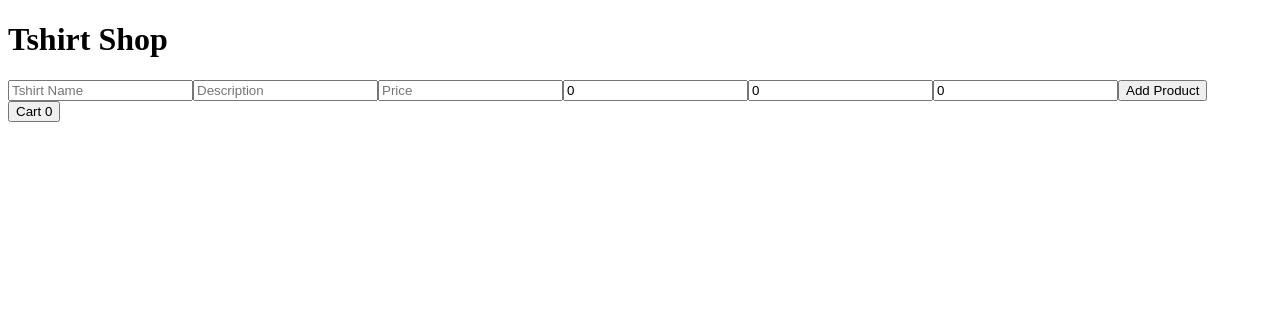
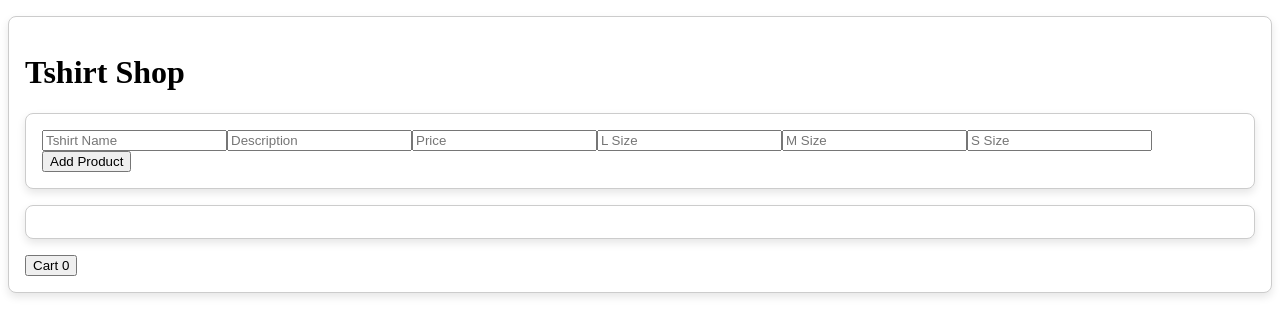
Before and after one commit to dhr7va/tshirt-website, a React (Create React App) app: page / in a window 1280 px wide. Shown: the top 336 px of the page. Built offline with nearby package versions, Linux system fonts and the light colour scheme; the HTML template or start-up script is replaced by a standard one.

Commit message:
added styling and improved the file chart

```diff
--- a/src/App.js
+++ b/src/App.js
@@ -1,6 +1,7 @@
 import React, { useState } from 'react';
-import AddProductsForm from './Components/AddProductsForm';
-import ProductList from './Components/ProductList';
+import AddProductsForm from './Components/Product/AddProductsForm';
+import ProductList from './Components/Product/ProductList';
+import Card from './Components/UI/Card';
 import './style.css';
 
 const App = ({ openModal, addToCart, cartLength }) => {
@@ -20,14 +21,20 @@ const App = ({ openModal, addToCart, cartLength }) => {
       setProducts(updatedProducts);
     }
   };
+
   return (
-    <div>
+    <Card className="app-wrapper">
       <h1>Tshirt Shop</h1>
-      <AddProductsForm addProduct={addProduct} />
-      <ProductList products={products} updateCart={updateCart} />
-      <button onClick={openModal}>Cart {cartLength}</button>
-
-    </div >
+      <Card>
+        <AddProductsForm addProduct={addProduct} />
+      </Card>
+      <Card>
+        <ProductList products={products} updateCart={updateCart} />
+      </Card>
+      <button className="cart-button" onClick={openModal}>
+        Cart {cartLength}
+      </button>
+    </Card>
   );
 };
 
--- /dev/null
+++ b/src/Components/Cart/Cart.js
@@ -0,0 +1,20 @@
+import React from "react";
+import CartItem from "./CartItem";
+
+const Cart = ({ cart, closeModal }) => {
+    return (
+        <div>
+            <h2>Cart Items</h2>
+            {cart.length === 0 ? (
+                <p>No items in the cart</p>
+            ) : (
+                cart.map((item, idx) => (
+                    <CartItem key={idx} item={item} />
+                ))
+            )}
+            <button onClick={closeModal}>Close</button>
+        </div>
+    );
+}
+
+export default Cart;
--- a/src/Components/AddProductsForm.js
+++ b/src/Components/Product/AddProductsForm.js
@@ -5,9 +5,9 @@ const AddProductForm = ({ addProduct }) => {
         name: '',
         description: '',
         price: '',
-        quantityL: 0,
-        quantityM: 0,
-        quantityS: 0
+        quantityL: '',
+        quantityM: '',
+        quantityS: ''
     });
 
     const handleInputChange = (e) => {
@@ -21,9 +21,9 @@ const AddProductForm = ({ addProduct }) => {
             name: '',
             description: '',
             price: '',
-            quantityL: 0,
-            quantityM: 0,
-            quantityS: 0
+            quantityL: '',
+            quantityM: '',
+            quantityS: ''
         });
     };
 
--- /dev/null
+++ b/src/Components/UI/Card.js
@@ -0,0 +1,8 @@
+import React from "react";
+import './Cart.css';
+
+const Cart = (props) => {
+    return <div className="card">{props.children}</div>
+}
+
+export default Cart;
--- /dev/null
+++ b/src/Components/UI/Cart.css
@@ -0,0 +1,8 @@
+.card {
+    border: 1px solid #ccc;
+    border-radius: 8px;
+    box-shadow: 0 4px 8px rgba(0, 0, 0, 0.1);
+    padding: 16px;
+    margin: 16px 0;
+    background-color: #fff;
+}
--- a/src/index.js
+++ b/src/index.js
@@ -3,7 +3,7 @@ import ReactDOM from 'react-dom';
 import App from './App';
 import Modal from './Components/Modal';
 
-function Main() {
+function Index() {
   const [isModalOpen, setIsModalOpen] = useState(false);
   const [cartItems, setCartItems] = useState([]);
 
@@ -12,7 +12,9 @@ function Main() {
 
   const addToCart = (item) => {
     setCartItems((prevItems) => {
-      const itemIndex = prevItems.findIndex((cartItem) => cartItem.name === item.name);
+      const itemIndex = prevItems.findIndex(
+        (cartItem) => cartItem.name === item.name && cartItem.size === item.size
+      );
 
       if (itemIndex > -1) {
         const updatedItems = [...prevItems];
@@ -24,26 +26,32 @@ function Main() {
     });
   };
 
+  const cartLength = cartItems.reduce((acc, item) => acc + item.quantity, 0);
+
   const calculateTotal = () => {
-    return cartItems.reduce((acc, item) => acc + item.price * item.quantity, 0);
+    return cartItems.reduce((acc, item) => acc + item.price * item.quantity, 0).toFixed(2);
   };
 
   return (
     <>
-      <App addToCart={addToCart} openModal={openModal} cartLength={cartItems.length} />
+      <App addToCart={addToCart} openModal={openModal} cartLength={cartLength} />
+      {isModalOpen && (
         <Modal isOpen={isModalOpen} onClose={closeModal}>
           <h2>Cart Summary</h2>
           <ul>
             {cartItems.map((item, index) => (
               <li key={index}>
-              {item.name} - {item.quantity} x ${item.price} = ${item.quantity * item.price}
+                {item.name} - Size: {item.size} - {item.quantity} x ${item.price} = $
+                {(item.quantity * item.price).toFixed(2)}
               </li>
             ))}
           </ul>
           <h3>Total: ${calculateTotal()}</h3>
+          <button onClick={closeModal}>Close</button>
         </Modal>
+      )}
     </>
   );
 }
 
-ReactDOM.render(<Main />, document.getElementById('root'));
+ReactDOM.render(<Index />, document.getElementById('root'));
```
Also changed, not shown: src/Components/Cart.js (deleted, +0 -17 lines), src/Components/Cart/CartItem.js (added, +9 -0 lines), src/Components/CartItem.js (deleted, +0 -9 lines), src/Components/Product/ProductItem.js (renamed from src/Components/ProductItem.js), src/Components/Product/ProductList.js (renamed from src/Components/ProductList.js). Lines whose indentation alone changed are shown as unchanged.
